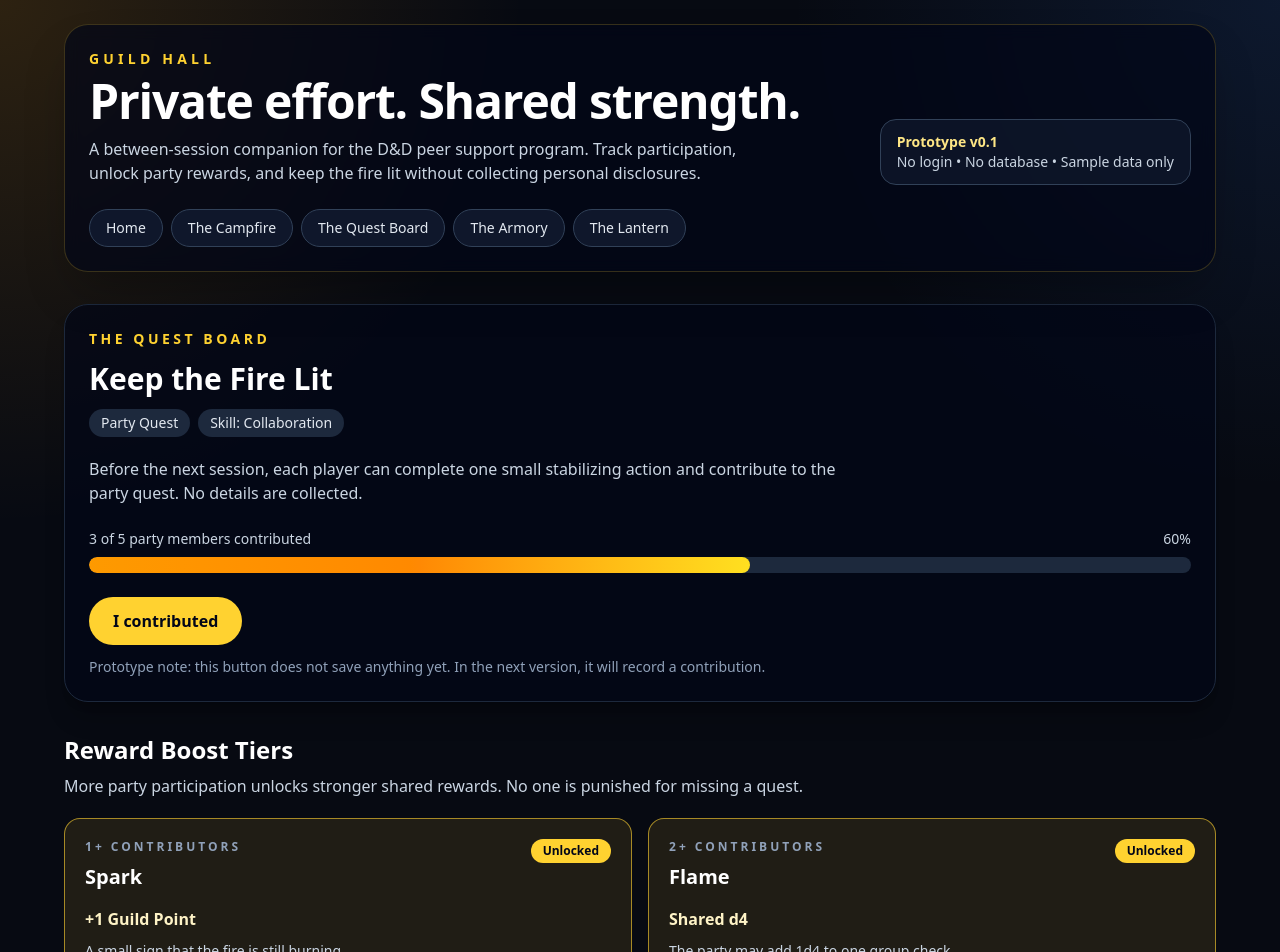
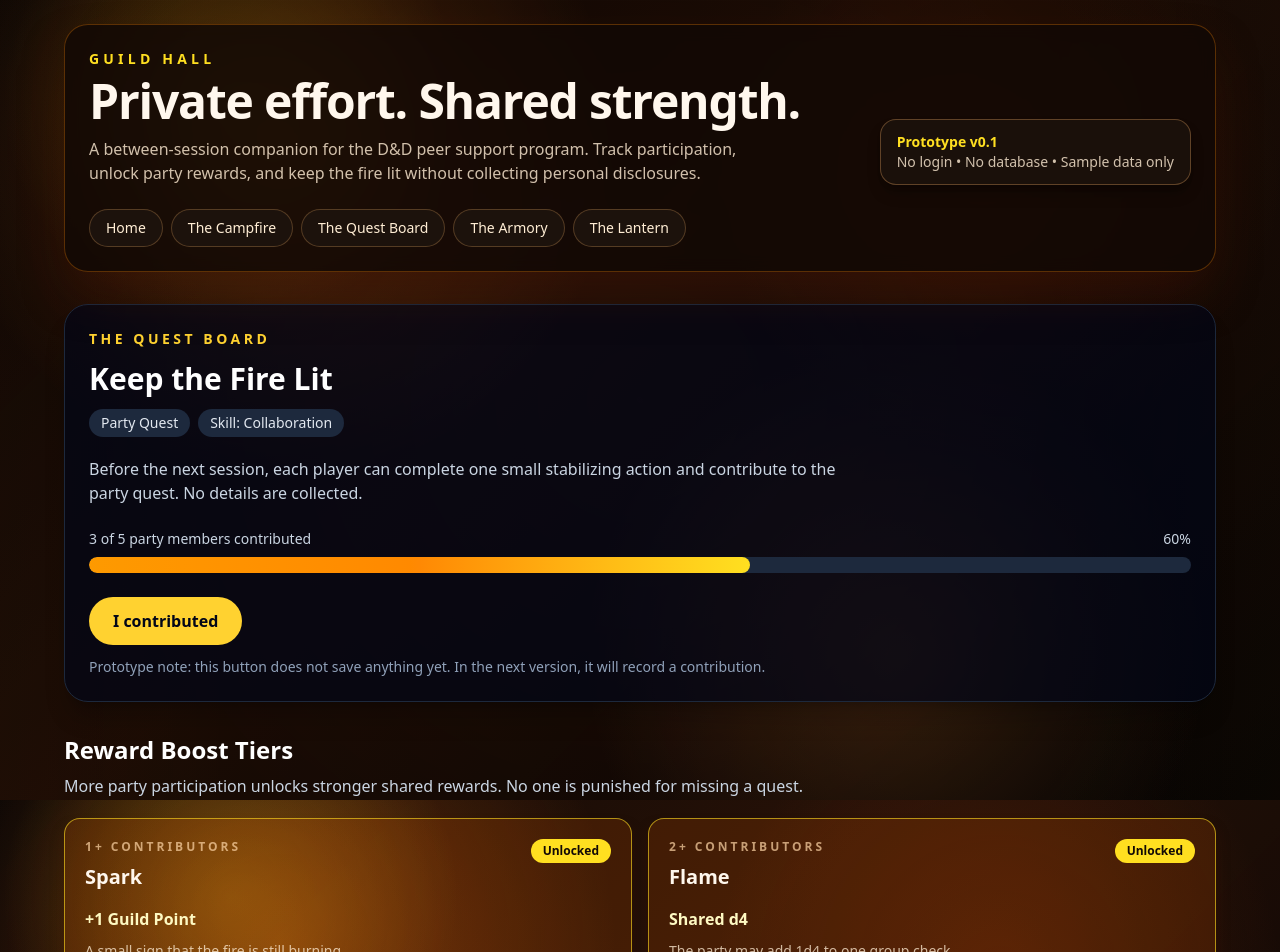
Before and after one commit to jahannlowe-stack/guild-hall-app, a Next.js app: page /quest-board in a window 1280 px wide. Shown: the top 952 px of the page. Built offline with nearby package versions, Linux system fonts and the light colour scheme.

Commit message:
Warm shared components with campfire theme

```diff
--- a/app/globals.css
+++ b/app/globals.css
@@ -1,17 +1,56 @@
 @import "tailwindcss";
 
 :root {
-  --background: #070a12;
-  --foreground: #f8fafc;
+  --background: #090604;
+  --foreground: #fff7ed;
+
+  --ember: #f97316;
+  --campfire: #fb923c;
+  --lantern: #facc15;
+  --charcoal: #120a06;
+  --smoke: #1c120c;
+}
+
+html {
+  min-height: 100%;
 }
 
 body {
+  min-height: 100vh;
+  color: var(--foreground);
   background:
-    radial-gradient(circle at top left, rgba(245, 158, 11, 0.16), transparent 30%),
-    radial-gradient(circle at top right, rgba(59, 130, 246, 0.12), transparent 28%),
-    var(--background);
-  color: var(--foreground);
-  min-height: 100vh;
+    radial-gradient(circle at 18% 12%, rgba(250, 204, 21, 0.24), transparent 18%),
+    radial-gradient(circle at 22% 18%, rgba(249, 115, 22, 0.34), transparent 28%),
+    radial-gradient(circle at 78% 22%, rgba(194, 65, 12, 0.2), transparent 24%),
+    radial-gradient(circle at 70% 82%, rgba(251, 146, 60, 0.22), transparent 28%),
+    linear-gradient(135deg, rgba(12, 7, 5, 0.95), rgba(42, 18, 8, 0.88) 42%, rgba(6, 5, 4, 0.98)),
+    #090604;
+  background-attachment: fixed;
+}
+
+body::before {
+  content: "";
+  position: fixed;
+  inset: 0;
+  pointer-events: none;
+  background:
+    radial-gradient(circle at 50% 50%, transparent 0%, rgba(0, 0, 0, 0.3) 72%),
+    linear-gradient(90deg, rgba(255, 122, 24, 0.04), transparent 18%, transparent 82%, rgba(255, 122, 24, 0.04));
+  z-index: -1;
+}
+
+body::after {
+  content: "";
+  position: fixed;
+  inset: 0;
+  pointer-events: none;
+  opacity: 0.18;
+  background-image:
+    linear-gradient(rgba(255, 255, 255, 0.025) 1px, transparent 1px),
+    linear-gradient(90deg, rgba(255, 255, 255, 0.02) 1px, transparent 1px);
+  background-size: 64px 64px;
+  mask-image: radial-gradient(circle at center, black, transparent 78%);
+  z-index: -1;
 }
 
 button {
--- a/components/AppShell.tsx
+++ b/components/AppShell.tsx
@@ -10,26 +10,26 @@ const navItems = [
 
 export function AppShell({ children }: { children: React.ReactNode }) {
   return (
-    <main className="min-h-screen px-4 py-6 text-slate-100 sm:px-6 lg:px-8">
+    <main className="min-h-screen px-4 py-6 text-orange-50 sm:px-6 lg:px-8">
       <div className="mx-auto max-w-6xl">
-        <header className="mb-8 rounded-3xl border border-amber-300/20 bg-slate-950/70 p-6 shadow-2xl shadow-black/30 backdrop-blur">
+        <header className="mb-8 rounded-3xl border border-orange-400/30 bg-[#120905]/85 p-6 shadow-2xl shadow-orange-950/50 backdrop-blur">
           <div className="flex flex-col gap-5 lg:flex-row lg:items-end lg:justify-between">
             <div>
-              <p className="mb-2 text-sm font-semibold uppercase tracking-[0.3em] text-amber-300">
+              <p className="mb-2 text-sm font-semibold uppercase tracking-[0.3em] text-yellow-300">
                 Guild Hall
               </p>
-              <h1 className="text-4xl font-bold tracking-tight text-white sm:text-5xl">
+              <h1 className="text-4xl font-bold tracking-tight text-orange-50 sm:text-5xl">
                 Private effort. Shared strength.
               </h1>
-              <p className="mt-3 max-w-2xl text-sm leading-6 text-slate-300 sm:text-base">
+              <p className="mt-3 max-w-2xl text-sm leading-6 text-orange-100/80 sm:text-base">
                 A between-session companion for the D&D peer support program.
                 Track participation, unlock party rewards, and keep the fire lit
                 without collecting personal disclosures.
               </p>
             </div>
 
-            <div className="rounded-2xl border border-slate-700 bg-slate-900/80 px-4 py-3 text-sm text-slate-300">
-              <p className="font-semibold text-amber-200">Prototype v0.1</p>
+            <div className="rounded-2xl border border-orange-300/30 bg-[#1c120c]/90 px-4 py-3 text-sm text-orange-100/80 shadow-lg shadow-black/30">
+              <p className="font-semibold text-yellow-300">Prototype v0.1</p>
               <p>No login • No database • Sample data only</p>
             </div>
           </div>
@@ -39,7 +39,7 @@ export function AppShell({ children }: { children: React.ReactNode }) {
               <Link
                 key={item.href}
                 href={item.href}
-                className="rounded-full border border-slate-700 bg-slate-900 px-4 py-2 text-sm font-medium text-slate-200 transition hover:border-amber-300/70 hover:bg-amber-300/10 hover:text-amber-100"
+                className="rounded-full border border-orange-300/25 bg-[#1c120c] px-4 py-2 text-sm font-medium text-orange-100 transition hover:border-yellow-300/80 hover:bg-orange-500/15 hover:text-yellow-100 hover:shadow-md hover:shadow-orange-900/40"
               >
                 {item.label}
               </Link>
--- a/components/NavCard.tsx
+++ b/components/NavCard.tsx
@@ -11,14 +11,16 @@ export function NavCard({ href, eyebrow, title, description }: NavCardProps) {
   return (
     <Link
       href={href}
-      className="group rounded-3xl border border-slate-800 bg-slate-950/70 p-6 shadow-xl shadow-black/20 transition hover:-translate-y-1 hover:border-amber-300/60 hover:bg-slate-900"
+      className="group rounded-3xl border border-orange-400/20 bg-[#120905]/80 p-6 shadow-xl shadow-black/30 transition hover:-translate-y-1 hover:border-yellow-300/60 hover:bg-[#1c120c] hover:shadow-orange-950/60"
     >
-      <p className="text-xs font-semibold uppercase tracking-[0.25em] text-amber-300">
+      <p className="text-xs font-semibold uppercase tracking-[0.25em] text-yellow-300">
         {eyebrow}
       </p>
-      <h2 className="mt-3 text-2xl font-bold text-white">{title}</h2>
-      <p className="mt-3 text-sm leading-6 text-slate-300">{description}</p>
-      <p className="mt-5 text-sm font-semibold text-amber-200 group-hover:text-amber-100">
+      <h2 className="mt-3 text-2xl font-bold text-orange-50">{title}</h2>
+      <p className="mt-3 text-sm leading-6 text-orange-100/75">
+        {description}
+      </p>
+      <p className="mt-5 text-sm font-semibold text-orange-300 group-hover:text-yellow-200">
         Enter →
       </p>
     </Link>
--- a/components/RewardTier.tsx
+++ b/components/RewardTier.tsx
@@ -17,33 +17,35 @@ export function RewardTier({
 
   return (
     <div
-      className={`rounded-2xl border p-5 ${
+      className={`rounded-2xl border p-5 shadow-lg transition ${
         unlocked
-          ? "border-amber-300/60 bg-amber-300/10"
-          : "border-slate-800 bg-slate-950/70"
+          ? "border-yellow-300/60 bg-orange-500/15 shadow-orange-950/50"
+          : "border-orange-400/15 bg-[#120905]/80 shadow-black/30"
       }`}
     >
       <div className="flex items-start justify-between gap-4">
         <div>
-          <p className="text-xs font-semibold uppercase tracking-[0.25em] text-slate-400">
+          <p className="text-xs font-semibold uppercase tracking-[0.25em] text-orange-200/70">
             {requiredContributors}+ contributors
           </p>
-          <h3 className="mt-2 text-xl font-bold text-white">{name}</h3>
+          <h3 className="mt-2 text-xl font-bold text-orange-50">{name}</h3>
         </div>
 
         <span
           className={`rounded-full px-3 py-1 text-xs font-bold ${
             unlocked
-              ? "bg-amber-300 text-slate-950"
-              : "bg-slate-800 text-slate-300"
+              ? "bg-yellow-300 text-[#120905]"
+              : "bg-[#1c120c] text-orange-100/70"
           }`}
         >
           {unlocked ? "Unlocked" : "Locked"}
         </span>
       </div>
 
-      <p className="mt-4 font-semibold text-amber-100">{reward}</p>
-      <p className="mt-2 text-sm leading-6 text-slate-300">{description}</p>
+      <p className="mt-4 font-semibold text-yellow-100">{reward}</p>
+      <p className="mt-2 text-sm leading-6 text-orange-100/75">
+        {description}
+      </p>
     </div>
   );
 }
```
